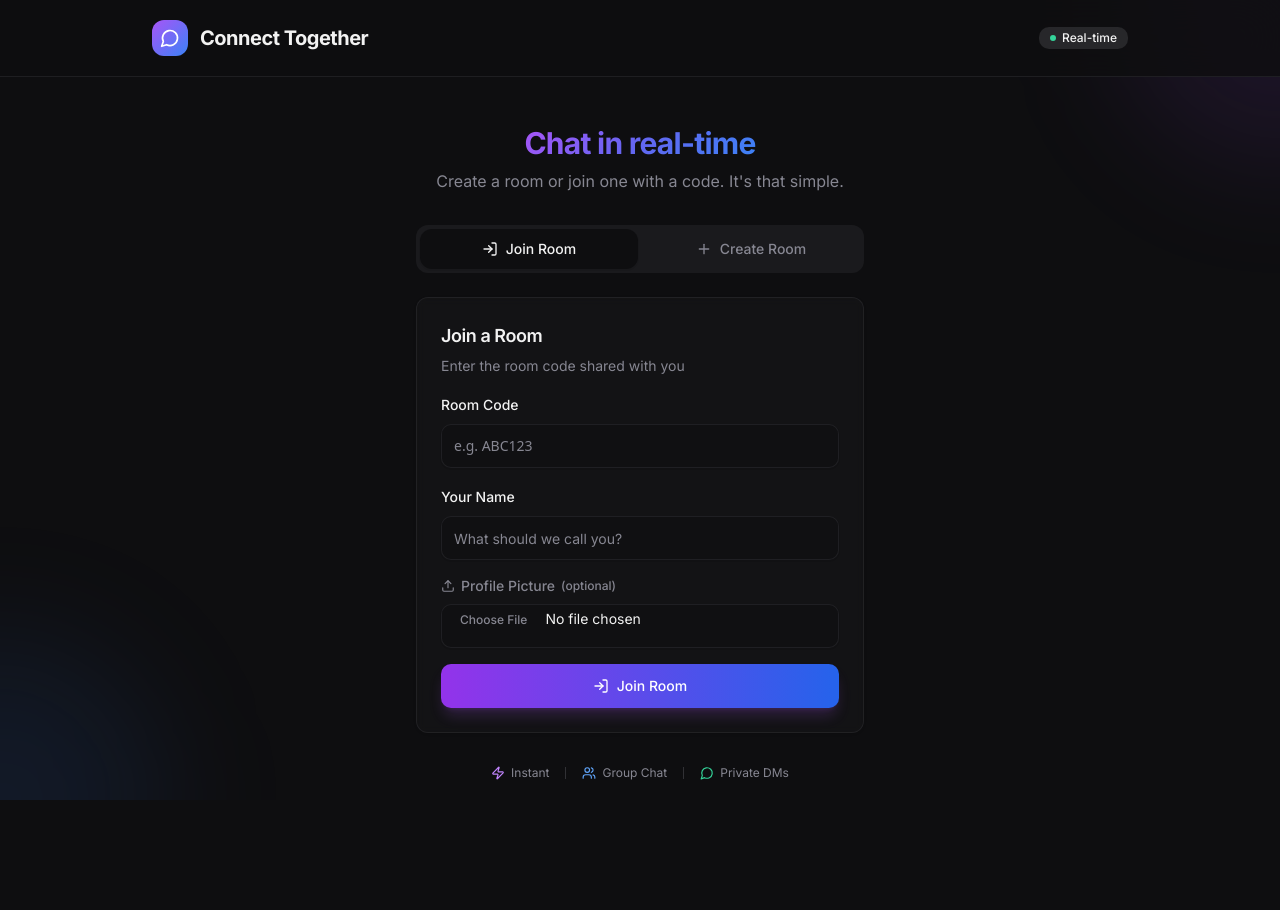
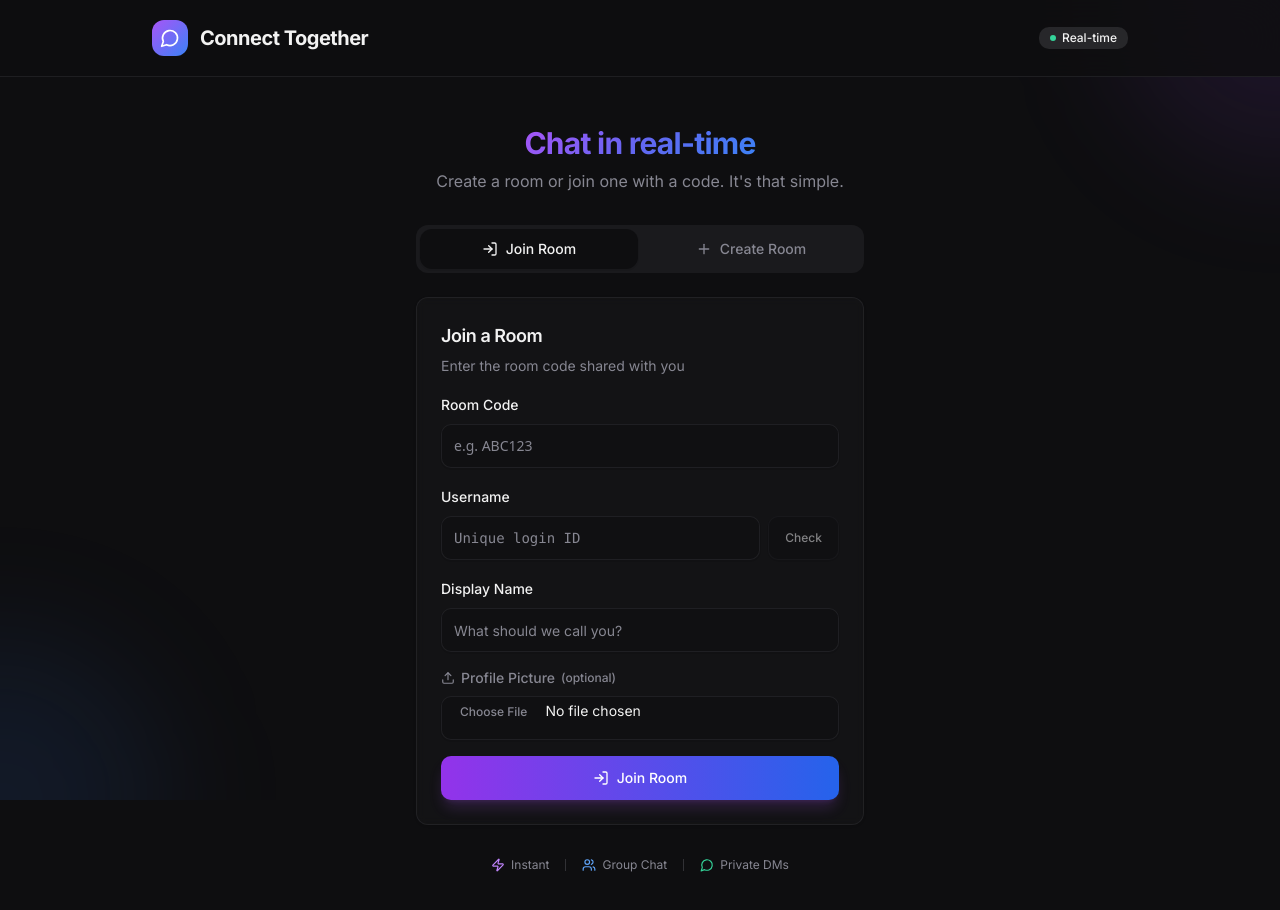
Before and after one commit to sangisapusaiteja/connect-together, a Next.js app: page / in a window 1280 px wide. Shown: the top 910 px of the page. Before the commit the page ends 829 px from the top, so only its background shows below. Built offline with nearby package versions, Linux system fonts and the light colour scheme; no server answers.

Commit message:
add unique username per room: check availability before join, separate display name

```diff
--- a/src/app/page.tsx
+++ b/src/app/page.tsx
@@ -17,6 +17,10 @@ export default function IndexPage() {
   const [roomName, setRoomName] = useState("");
   const [roomCode, setRoomCode] = useState("");
   const [personName, setPersonName] = useState("");
+  const [username, setUsername] = useState("");
+  const [usernameChecked, setUsernameChecked] = useState(false);
+  const [usernameAvailable, setUsernameAvailable] = useState<boolean | null>(null);
+  const [checkingUsername, setCheckingUsername] = useState(false);
   const [generatedCode, setGeneratedCode] = useState<string | null>(null);
   const [error, setError] = useState<string | null>(null);
   const [isLoadingCreate, setIsLoadingCreate] = useState(false);
@@ -91,8 +95,13 @@ export default function IndexPage() {
   const handleEnterRoom = async () => {
     setIsLoadingEnter(true);
     setError(null);
-    if (!roomCode || !personName) {
-      setError("Please provide a room code and your name.");
+    if (!roomCode || !username || !personName) {
+      setError("Please provide a room code, username, and display name.");
+      setIsLoadingEnter(false);
+      return;
+    }
+    if (!usernameChecked || usernameAvailable !== true) {
+      setError("Please check if your username is available first.");
       setIsLoadingEnter(false);
       return;
     }
@@ -113,15 +122,16 @@ export default function IndexPage() {
     if (error || !data) {
       setError("Invalid room code. Please try again.");
     } else {
-      const userData: { room_id: any; user_name: string; profile_pic?: string } = {
+      const userData: { room_id: any; user_name: string; username: string; profile_pic?: string } = {
         room_id: data.id,
         user_name: personName,
+        username: username,
       };
       if (publicUrl) userData.profile_pic = publicUrl;
       const { data: insertedData, error: insertError } =
         await supabaseBrowserClient
           .from("users")
-          .upsert([userData], { onConflict: "room_id, user_name" })
+          .upsert([userData], { onConflict: "room_id, username" })
           .select("id");
       if (insertError) {
         setError(insertError.message);
@@ -148,6 +158,40 @@ export default function IndexPage() {
   };
 
   const generateUniqueCode = () => Math.random().toString(36).substr(2, 6).toUpperCase();
+
+  const checkUsername = async () => {
+    if (!roomCode || !username.trim()) {
+      setError("Enter a room code and username first.");
+      return;
+    }
+    setCheckingUsername(true);
+    setError(null);
+    const { data: room } = await supabaseBrowserClient
+      .from("rooms")
+      .select("id")
+      .eq("room_code", roomCode)
+      .single();
+    if (!room) {
+      setError("Invalid room code.");
+      setCheckingUsername(false);
+      return;
+    }
+    const { data: existing } = await supabaseBrowserClient
+      .from("users")
+      .select("id")
+      .eq("room_id", room.id)
+      .eq("username", username.trim())
+      .maybeSingle();
+    if (existing) {
+      setUsernameAvailable(false);
+      setError("Username is already taken in this room.");
+    } else {
+      setUsernameAvailable(true);
+      setUsernameChecked(true);
+      setError(null);
+    }
+    setCheckingUsername(false);
+  };
 
   const handleCopy = () => {
     if (generatedCode) {
@@ -251,13 +295,45 @@ export default function IndexPage() {
                     type="text"
                     placeholder="e.g. ABC123"
                     value={roomCode}
-                    onChange={(e) => setRoomCode(e.target.value.toUpperCase())}
+                    onChange={(e) => { setRoomCode(e.target.value.toUpperCase()); setUsernameChecked(false); setUsernameAvailable(null); }}
                     onKeyDown={(e) => { if (e.key === "Enter") handleEnterRoom(); }}
                     className="bg-background/50 border-border/50 h-11 text-sm tracking-widest font-mono uppercase placeholder:tracking-normal placeholder:font-sans placeholder:normal-case"
                   />
                 </div>
                 <div className="space-y-2">
-                  <Label className="text-sm font-medium text-foreground">Your Name</Label>
+                  <Label className="text-sm font-medium text-foreground">Username</Label>
+                  <div className="flex gap-2">
+                    <Input
+                      type="text"
+                      placeholder="Unique login ID"
+                      value={username}
+                      onChange={(e) => { setUsername(e.target.value); setUsernameChecked(false); setUsernameAvailable(null); }}
+                      className="flex-1 bg-background/50 border-border/50 h-11 text-sm font-mono"
+                    />
+                    <Button
+                      onClick={checkUsername}
+                      disabled={checkingUsername || !username.trim() || !roomCode}
+                      variant="outline"
+                      className="shrink-0 h-11 px-4 border-border/50"
+                    >
+                      {checkingUsername ? (
+                        <span className="h-4 w-4 border-2 border-foreground/30 border-t-foreground rounded-full animate-spin" />
+                      ) : usernameChecked && usernameAvailable ? (
+                        <Check className="h-4 w-4 text-emerald-400" />
+                      ) : (
+                        <span className="text-xs">Check</span>
+                      )}
+                    </Button>
+                  </div>
+                  {usernameChecked && usernameAvailable && (
+                    <p className="text-xs text-emerald-400 flex items-center gap-1">
+                      <Check className="h-3 w-3" />
+                      Username available
+                    </p>
+                  )}
+                </div>
+                <div className="space-y-2">
+                  <Label className="text-sm font-medium text-foreground">Display Name</Label>
                   <Input
                     type="text"
                     placeholder="What should we call you?"
```
